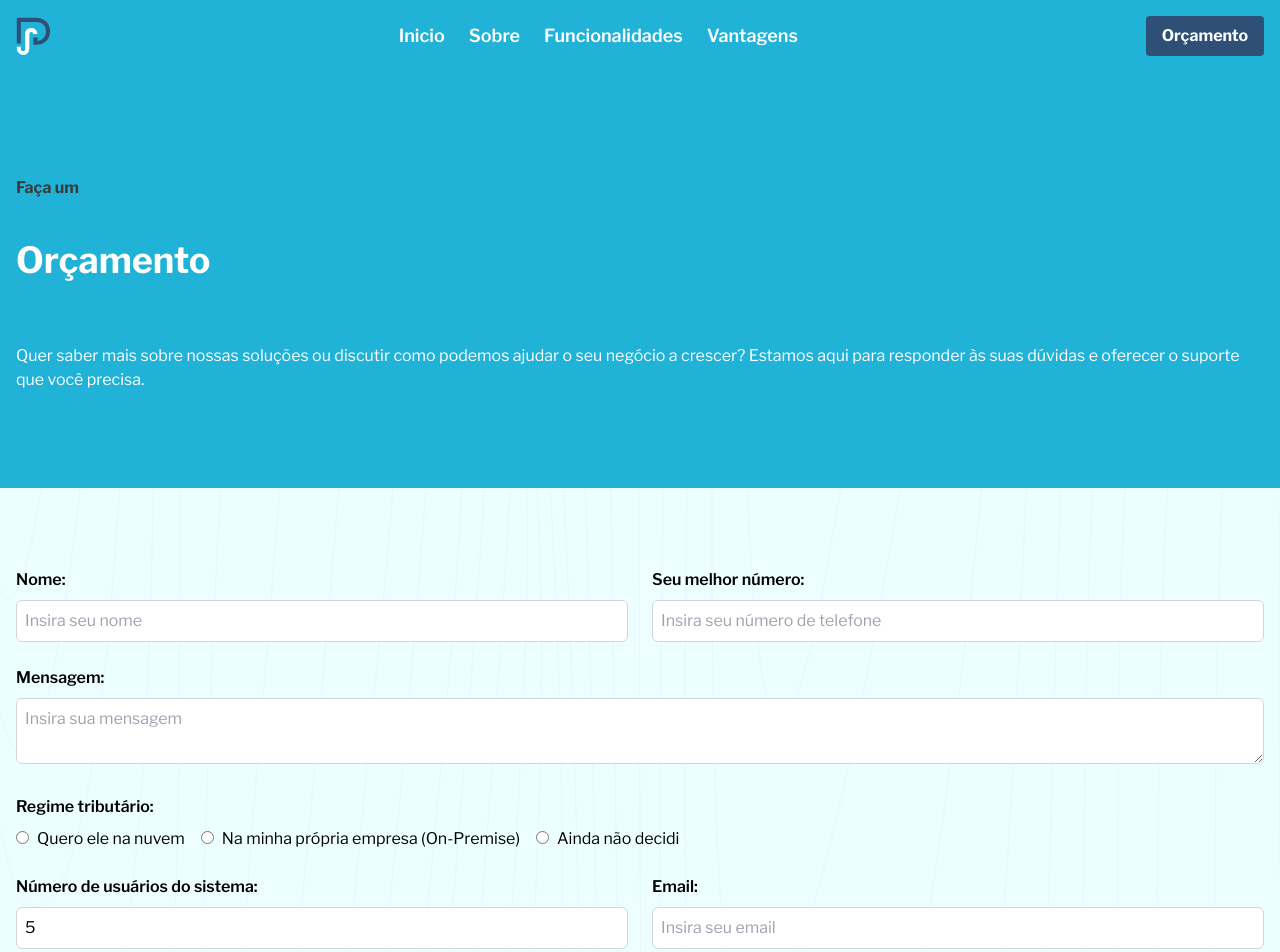
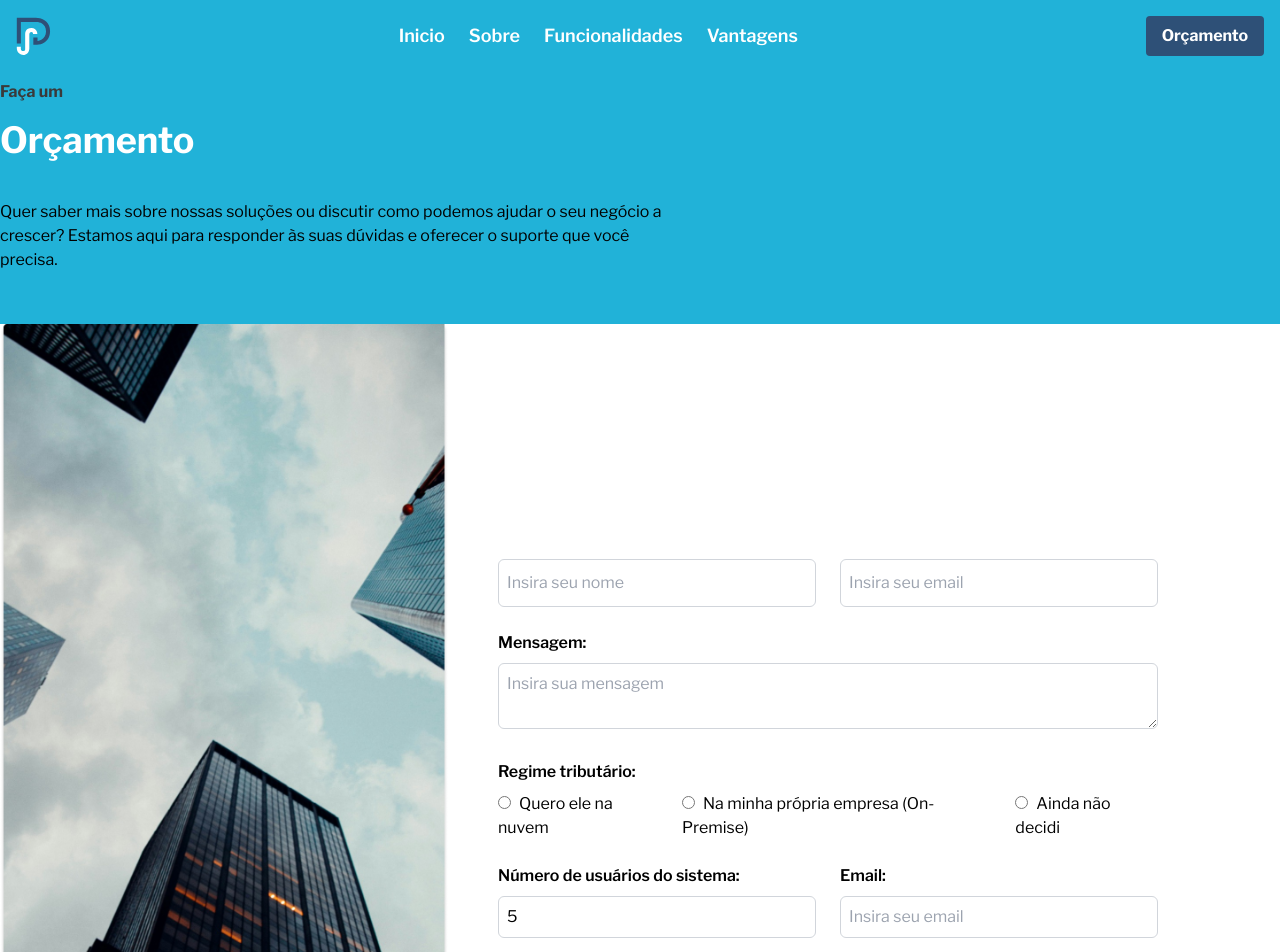
Before and after one commit to JhonatasMJ/PenseSoft, a React (Vite) app: page /orcamento in a window 1280 px wide. Shown: the top 952 px of the page. Built offline with nearby package versions, Linux system fonts and the light colour scheme.

Commit message:
Form Update

```diff
--- a/src/Pages/Orcamento.tsx
+++ b/src/Pages/Orcamento.tsx
@@ -1,5 +1,6 @@
 import React from 'react';
 import { useState } from 'react';
+import build from '../assets/imgs/Rectangle 39.png';
 
 const Orcamento = () => {
 	const [usuarios, setUsuarios] = useState(5); // Valor padrão para número de usuários
@@ -8,14 +9,12 @@ const Orcamento = () => {
 		<>
 			{/* Seção azul logo abaixo da navbar */}
 			<section className="bg-ciano relative " id="orcamento">
-				<div className="max-w-7xl mx-auto p-4 grid grid-cols-1 md:grid-cols-1 relative py-24 items-baseline gap-8">
+				<div className="max-w-7xl mx-auto grid grid-cols-1 md:grid-cols-1 relative pb-48 items-baseline gap-4">
 					<h2 className="text-1xl font-bold text-cinza mb-0 mt-2">
 						Faça um
 					</h2>
-					<h1 className="text-4xl text-white font-bold mt-2">
-						Orçamento
-					</h1>
-					<p className="text-white text-1xl mt-8">
+					<h1 className="text-4xl text-white font-bold">Orçamento</h1>
+					<p className="text-black text-1xl mt-6 w-[52%]">
 						Quer saber mais sobre nossas soluções ou discutir como
 						podemos ajudar o seu negócio a crescer? Estamos aqui
 						para responder às suas dúvidas e oferecer o suporte que
@@ -25,36 +24,43 @@ const Orcamento = () => {
 			</section>
 
 			{/* Seção de orçamento */}
-			<section className="max-w-7xl mx-auto p-4 pb-44 pt-20">
+			<section className="max-w-7xl mx-auto pb-44 pt-20">
 				{/* Formulário de orçamento */}
-				<form className="grid grid-cols-1 md:grid-cols-2 gap-6">
+				<div className="bg-white max-w-7xl mx-auto grid grid-cols-[498px_660px] gap-0 relative items-center top-[-220px] h-auto w-full">
+					<img
+						src={build}
+						alt="imagem de um prédio"
+						className="w-[90%] h-auto m-0 p-0"
+					/>
+					<form className="grid grid-cols-1 md:grid-cols-2 gap-6 w-full">
 						<div>
-						<label
+							{/* <label
 								htmlFor="nome"
 								className="block font-semibold mb-2"
 							>
 								Nome:
-						</label>
+							</label> */}
+
 							<input
 								type="text"
 								id="nome"
 								placeholder="Insira seu nome"
-							className="w-full border border-gray-300 rounded-md p-2"
+								className="w-full border border-gray-300 rounded-md p-2 h-12"
 							/>
 						</div>
 
 						<div>
-						<label
+							{/* <label
 								htmlFor="telefone"
 								className="block font-semibold mb-2"
 							>
 								Seu melhor número:
-						</label>
+							</label> */}
 							<input
 								type="text"
-							id="telefone"
-							placeholder="Insira seu número de telefone"
-							className="w-full border border-gray-300 rounded-md p-2"
+								id="email"
+								placeholder="Insira seu email"
+								className="w-full border border-gray-300 rounded-md p-2 h-12"
 							/>
 						</div>
 
@@ -95,7 +101,10 @@ const Orcamento = () => {
 										name="hospedagem"
 										value="on-premise"
 									/>
-								<label htmlFor="on-premise" className="ml-2">
+									<label
+										htmlFor="on-premise"
+										className="ml-2"
+									>
 										Na minha própria empresa (On-Premise)
 									</label>
 								</div>
@@ -152,6 +161,7 @@ const Orcamento = () => {
 							</button>
 						</div>
 					</form>
+				</div>
 			</section>
 		</>
 	);
```
Also changed, not shown: src/assets/imgs/Rectangle 39.png (added). Lines whose indentation alone changed are shown as unchanged.
